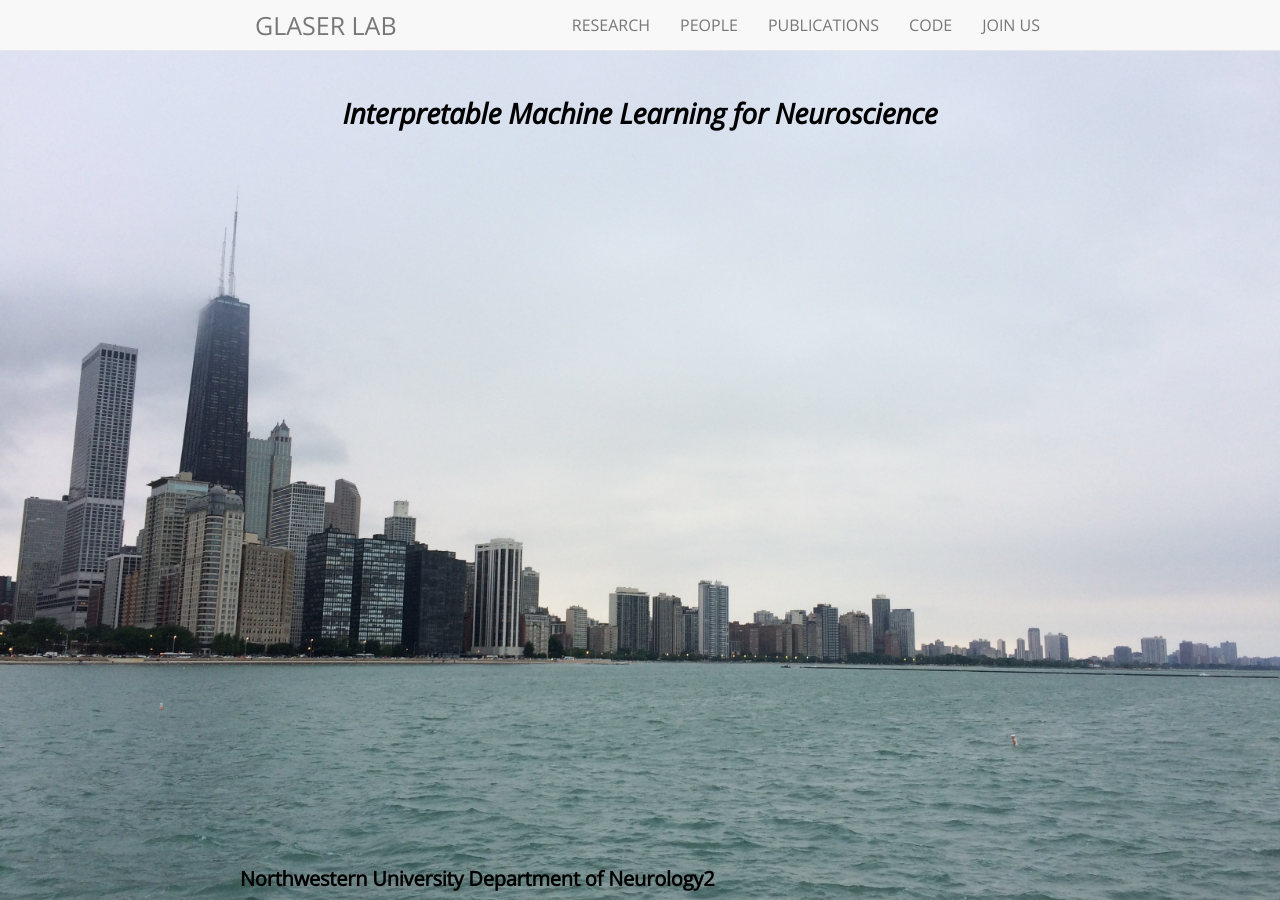
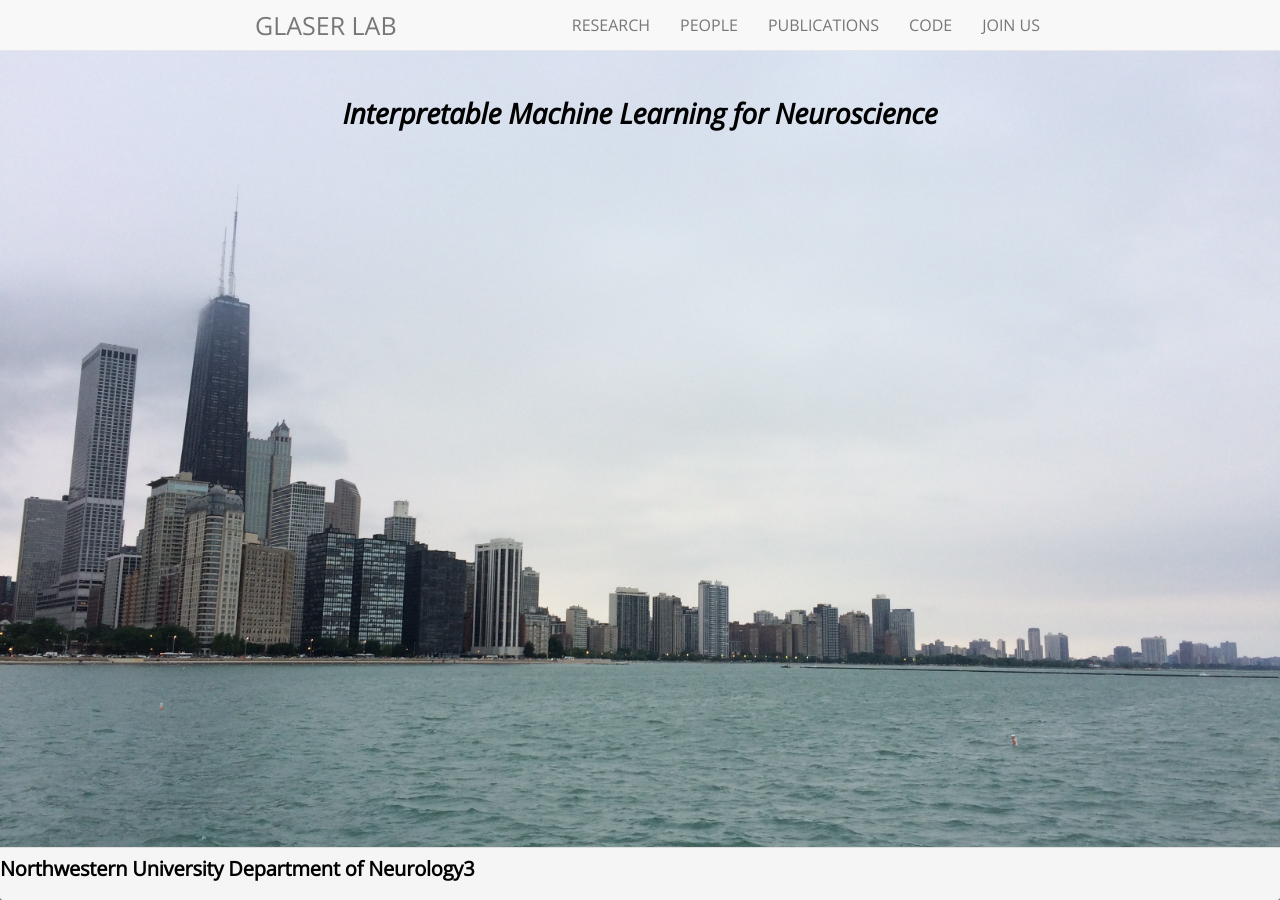
Before and after one commit to glaserlab/glaserlab.github.io, a Jekyll site: the page built from index.html, in a window 1280 px wide. Built offline with Jekyll 4.4.1, drawn with Linux system fonts in a browser that asks for light colours; nearby versions of some CDN libraries; comment, search, counter and statistics services are not loaded.

Commit message:
footer update

```diff
--- a/_includes/footer.html
+++ b/_includes/footer.html
@@ -2,13 +2,13 @@
 
 
 <div class="footer">
-  <div class="container">
-  <!-- <div class="panel-footer"> -->
+  <!-- <div class="container"> -->
+  <div class="panel-footer">
 	  <div class="row">
 		<!-- <div class="col-sm-4"> -->
-      <h5>Northwestern University Department of Neurology2</h5>
+      <h5>Northwestern University Department of Neurology3</h5>
     <!-- </div> -->
     </div>
+  </div>
   <!-- </div> -->
-  </div>
 </div>
```
